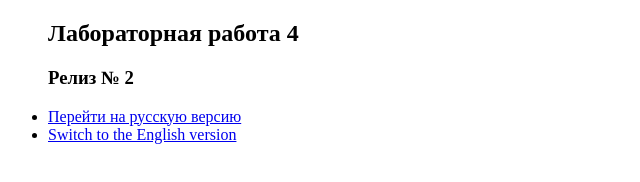
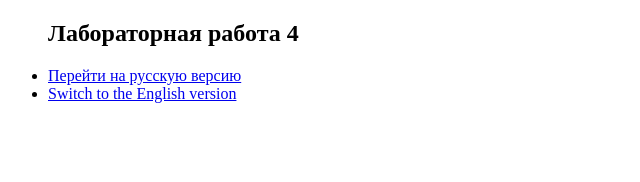
Before and after one commit to Kem-Nik/Lab4, a plain HTML site: page index.html in a window 1280 px wide. Shown: the whole page, without its empty margins (0-640 px from the left). Drawn offline with Linux system fonts and the light colour scheme.

Commit message:
Update index.html

```diff
--- a/index.html
+++ b/index.html
@@ -3,7 +3,6 @@
 <body>
     <ul>
         <h2>Лабораторная работа 4</h2>
-        <h3>Релиз № 2</h3>
         <li><a href="ru/index.html">Перейти на русскую версию</a></li>
         <li><a href="en/index.html">Switch to the English version</a></li>
     </ul>
```
